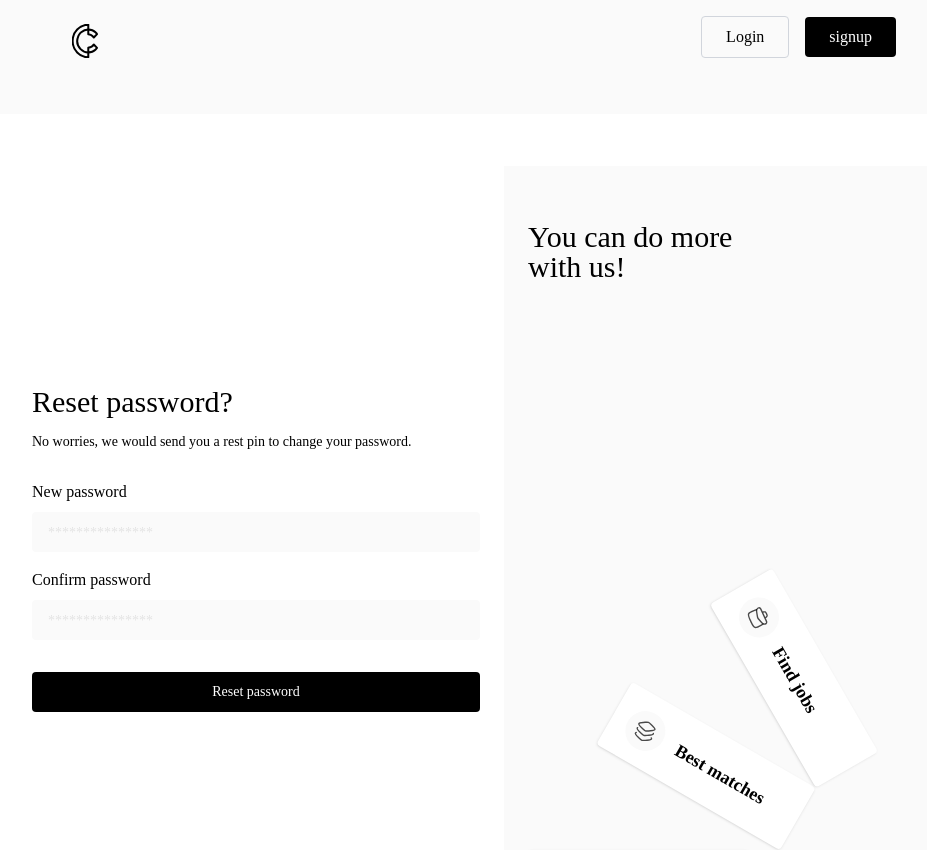
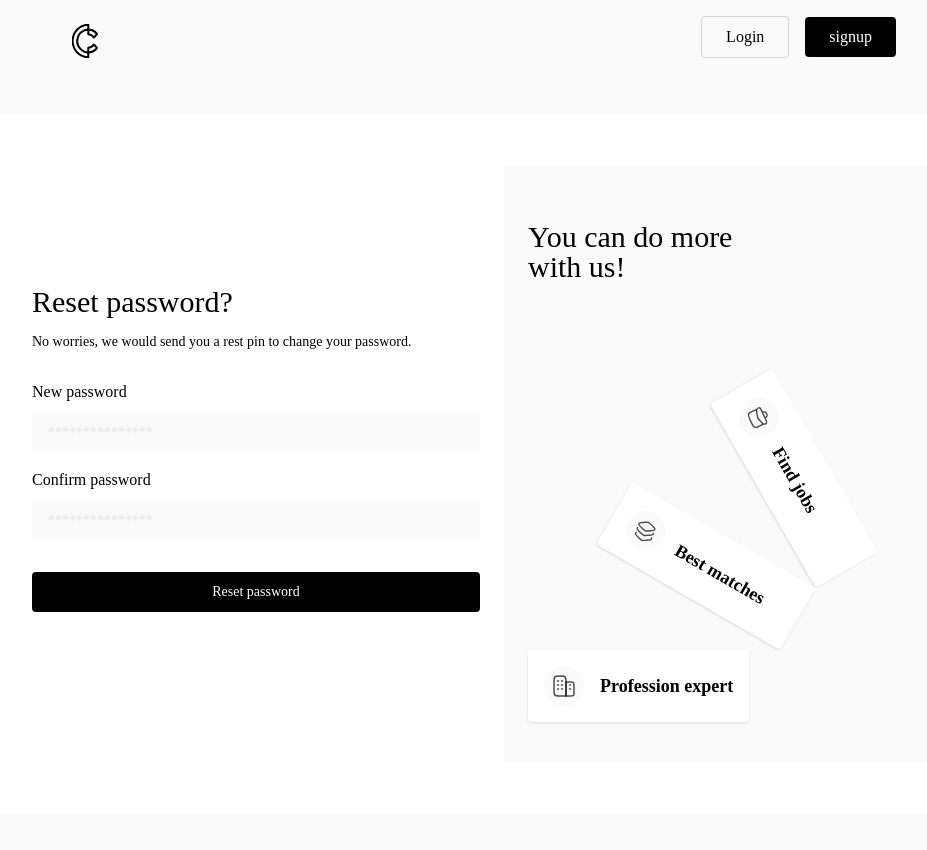
Before and after one commit to best2025j/msme-app, a Vue app: page /auth/change-password in a window 1280 px wide. Shown: the top 850 px of the page, without its empty margins (148-1075 px from the left). After the commit the page ends 814 px from the top, so only its background shows below. Built offline with nearby package versions, Linux system fonts and the light colour scheme.

Commit message:
link almost done 80%

```diff
--- a/src/pages/auth/ChangePassword.vue
+++ b/src/pages/auth/ChangePassword.vue
@@ -9,7 +9,7 @@ const goToUser = () => {
 </script>
 
 <template>
-  <div class="p-13 bg-white w-[80%] h-[900px] mx-auto flex gap-6">
+  <div class="p-13 bg-white w-[80%] h-[700px] mx-auto flex gap-6">
     <div class="w-[50%]">
       <div
         class="max-w-[470px] flex justify-center flex-col mx-auto h-full space-y-3"
--- a/src/pages/onboarding/UploadResume.vue
+++ b/src/pages/onboarding/UploadResume.vue
@@ -1,5 +1,7 @@
 <script setup lang="ts">
 import { ref } from "vue";
+import { useRouter } from "vue-router";
+const router = useRouter();
 
 const file = ref<File | null>(null);
 const dragActive = ref(false);
@@ -71,6 +73,7 @@ const resetUpload = () => {
   uploadDurationSec.value = 0;
 };
 
+//
 const startUpload = (selectedFile: File) => {
   file.value = selectedFile;
   uploadProgress.value = 0;
@@ -82,17 +85,16 @@ const startUpload = (selectedFile: File) => {
 
   if (uploadInterval.value) clearInterval(uploadInterval.value);
 
-  // Update progress every second
+  // Update progress every 3 seconds
   uploadInterval.value = window.setInterval(() => {
     uploadDurationSec.value++;
-    // Calculate progress percentage
     const uploadedMB = uploadSpeedMBps.value * uploadDurationSec.value;
     const totalMB = file.value ? file.value.size / (1024 * 1024) : 1;
     uploadProgress.value = Math.min(100, (uploadedMB / totalMB) * 100);
 
     if (uploadProgress.value >= 100) {
-      // Upload finished
       finishUpload();
+      router.push("/onboarding/profession"); // ✅ navigate properly
     }
   }, 3000);
 };
@@ -147,7 +149,7 @@ const formatFileSize = (bytes: number): string => {
           for="fileUpload"
           class="inline-block bg-[#ECECEC] text-[#00000080] font-medium px-4 py-2 rounded cursor-pointer transition"
         >
-           Select file
+          Select file
         </label>
         <input
           id="fileUpload"
--- a/src/pages/onboarding/User.vue
+++ b/src/pages/onboarding/User.vue
@@ -27,6 +27,7 @@
           </div>
         </div>
 
+        <router-link to="/onboarding/upload-resume" class="block">
           <div class="py-4">
             <div class="space-y-2">
               <div class="border border-[#0000001A] w-full h-[120px] rounded">
@@ -44,6 +45,7 @@
               </div>
             </div>
           </div>
+        </router-link>
       </div>
     </div>
   </div>
--- a/src/router/index.ts
+++ b/src/router/index.ts
@@ -28,7 +28,7 @@ const routes: RouteRecordRaw[] = [
   { path: "/auth/change-password", component: ChangePassword },
   { path: "/auth/email-verification", component: EmailVerification },
   { path: "/onboarding/user", component: User },
-  { path: "/onboarding/uploadresume", component: UploadResume },
+  { path: "/onboarding/upload-resume", component: UploadResume },
   { path: "/onboarding/profession", component: Profession },
   { path: "/onboarding/summary", component: Summary },
 ];
```
Lines whose indentation alone changed are shown as unchanged.
